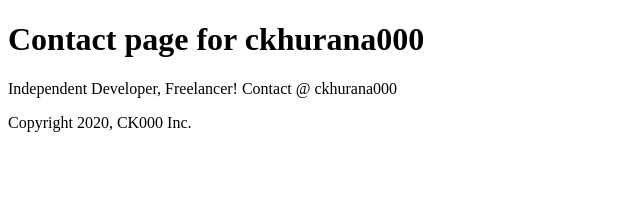
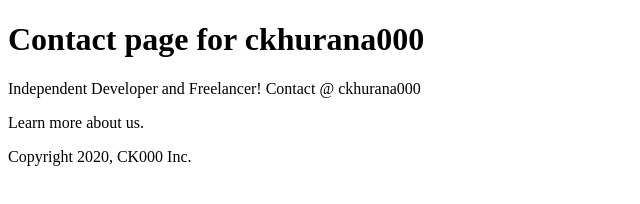
Before and after one commit to ckhurana000/ckhurana000.github.io, a plain HTML site: page contact.html in a window 1280 px wide. Shown: the whole page, without its empty margins (0-640 px from the left). Drawn offline with Linux system fonts and the light colour scheme.

Commit message:
Update contact.html

```diff
--- a/contact.html
+++ b/contact.html
@@ -9,8 +9,12 @@
 <body>
   <h1> Contact page for ckhurana000 </h1>
   <p>
-    Independent Developer, Freelancer!
+    Independent Developer and Freelancer!
     Contact @ ckhurana000
+  </p>
+
+  <p>
+    Learn more about us.
   </p>
 
   <div>
```
